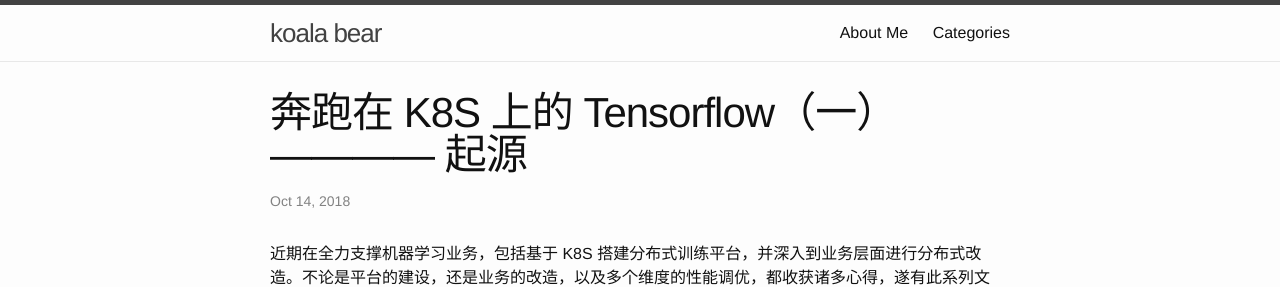
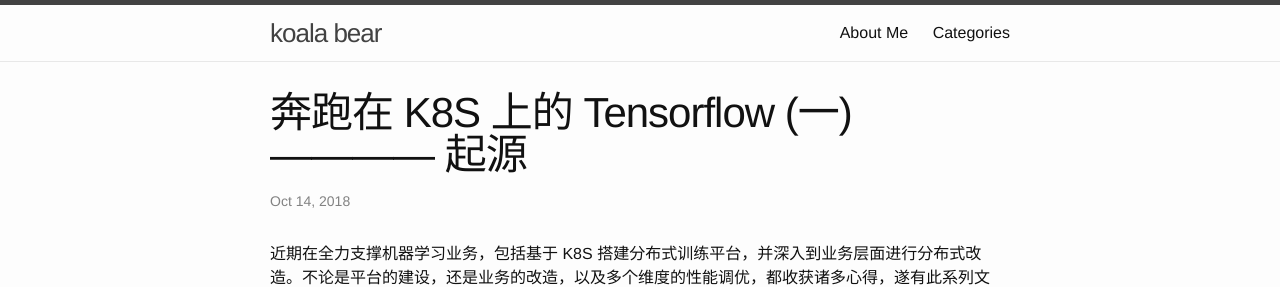
Before and after one commit to DeliangFan/deliangfan.github.io, a Jekyll site: the page built from _posts/2018-10-14-tensorflow_on_k8s_1.md, in a window 1280 px wide. Shown: the top 287 px of the page. Built offline with Jekyll 4.4.1, drawn with Linux system fonts in a browser that asks for light colours; comment, search, counter and statistics services are not loaded.

Commit message:
强迫症

```diff
--- a/_posts/2018-10-14-tensorflow_on_k8s_1.md
+++ b/_posts/2018-10-14-tensorflow_on_k8s_1.md
@@ -1,6 +1,6 @@
 ---
 layout: post
-title:  "奔跑在 K8S 上的 Tensorflow（一） ———— 起源"
+title:  "奔跑在 K8S 上的 Tensorflow (一) ———— 起源"
 categories: Kubernetes
 ---
 
```
